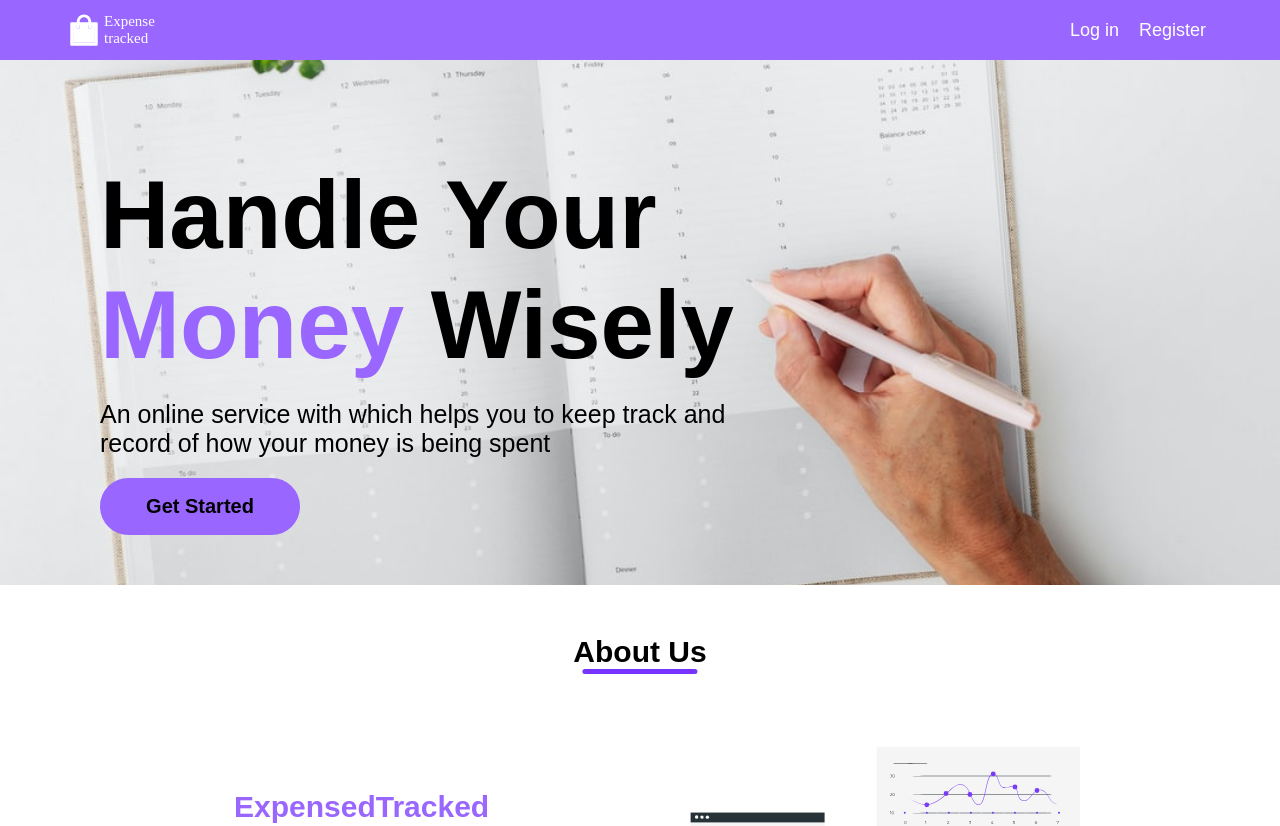
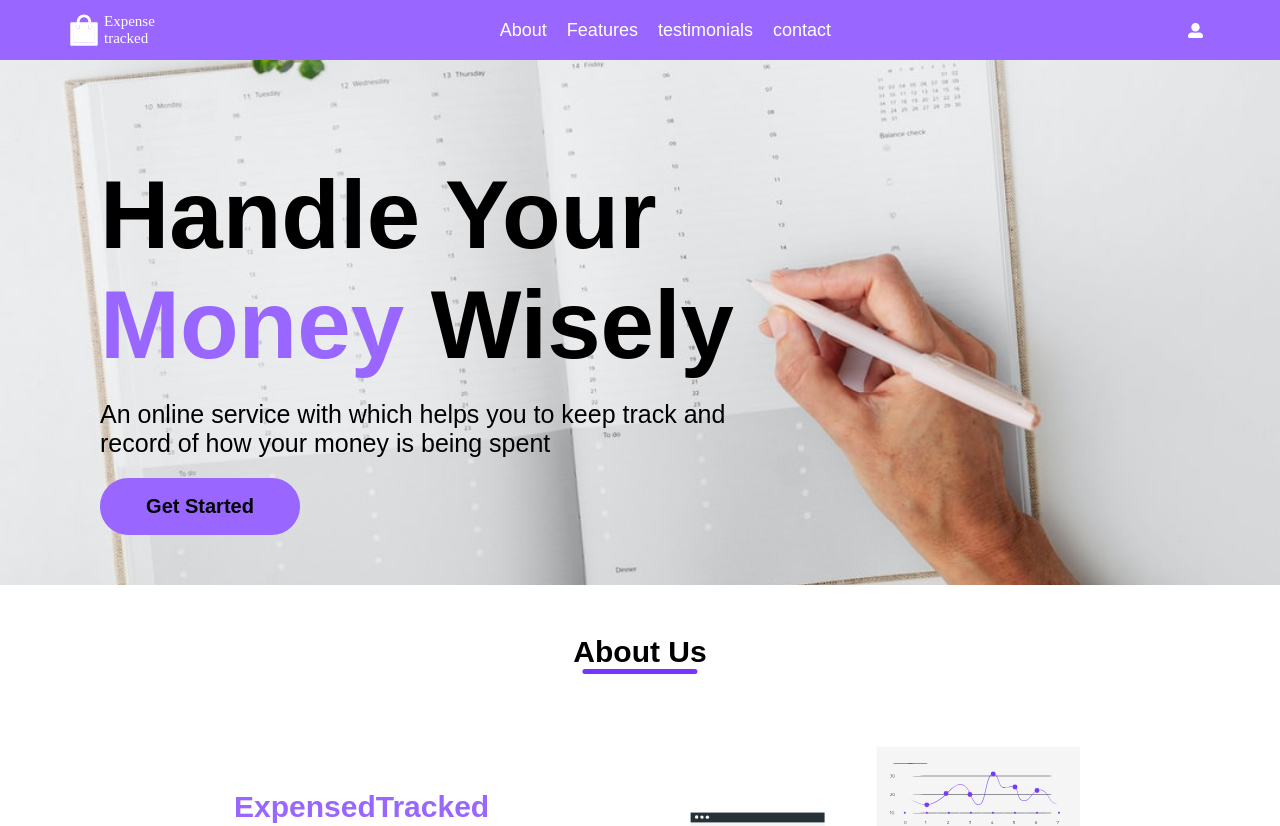
Before and after one commit to deralph/expense-tracker-frontend, a React (Create React App) app: page / in a window 1280 px wide. Shown: the top 826 px of the page. Built offline with nearby package versions, Linux system fonts and the light colour scheme; no server answers.

Commit message:
did some ui chaanges an tried to solve the backend issue

```diff
--- a/src/components/dashboard/dashboardbody/DashboardBody.js
+++ b/src/components/dashboard/dashboardbody/DashboardBody.js
@@ -11,6 +11,8 @@ import Incategories from "../../categories/Incategories";
 import { Link } from "react-router-dom";
 import { RiEqualizerLine } from "react-icons/ri";
 import { reduceFunction } from "../../../extras/functions";
+import { GiHamburgerMenu } from "react-icons/gi";
+import { FaTimes } from "react-icons/fa";
 
 const DashboardBody = ({ result, user }) => {
   const { sidebar, setSidebar } = useGlobal();
@@ -79,9 +81,8 @@ const DashboardBody = ({ result, user }) => {
       i === Cummulative_percent_Array.length - 1
         ? (f = `${Cummulative_percent_Array[i].tohundred}%`)
         : (f = `${Cummulative_percent_Array[i].tohundred}%,`);
-      const returned_Gradient_color = `${
-        Category_colors[Cummulative_percent_Array[i].type]
-      } ${j}% ${f}`;
+      const returned_Gradient_color = `${Category_colors[Cummulative_percent_Array[i].type]
+        } ${j}% ${f}`;
       Real_Gradient_color.push(returned_Gradient_color);
     }
   };
@@ -104,10 +105,19 @@ const DashboardBody = ({ result, user }) => {
     <section className={sidebar ? "dashboard-body overflow" : "dashboard-body"}>
       <>
         {" "}
-        <RiEqualizerLine
-          className="dash-top1"
-          onClick={() => setSidebar(!sidebar)}
-        />
+        {sidebar ?
+          <FaTimes
+            className="dash-top1"
+            style={{ color: '#fff' }}
+            onClick={() => setSidebar(!sidebar)}
+          />
+          :
+          <GiHamburgerMenu
+            className="dash-top1"
+
+            onClick={() => setSidebar(!sidebar)}
+          />
+        }
         <p className="user">welcome {user}</p>
         <Quote
           quote={quotes[presentQuote].quote}
--- a/src/components/dashboard/dashboardbody/dashboardBody.css
+++ b/src/components/dashboard/dashboardbody/dashboardBody.css
@@ -221,9 +221,9 @@
     transition: 1s;
     font-size: 30px;
     left: 20px;
-    background-color: #93f;
+    /* background-color: #93f; */
     padding: 6px;
-    color: #fff;
+    /* color: #fff; */
   }
   .dashboard-body {
     padding: 0;
--- a/src/components/expenses/expenses.css
+++ b/src/components/expenses/expenses.css
@@ -77,15 +77,11 @@
   width: 30px;
 }
 .single-exp {
-  /* margin: 20px; */
   border: 5px solid #96f;
-  /* padding: 20px; */
   font-family: sans-serif;
+  max-width: 500px;
   width: 100%;
-  max-width: 500px;
   box-shadow: 0 0 20px rgba(0, 0, 0, 0.5);
-  display: grid;
-  place-content: center;
   background: #eee;
 }
 .single-exp p {
@@ -93,15 +89,21 @@
   font-size: 18px;
   padding: 10px;
   flex-wrap: wrap;
+  width: 100%;
 }
 .single-span {
-  width: 120px;
+  /* width: 120px; */
+  flex-basis: 40%;
+}
+.main {
+  display: flex;
+  justify-content: center;
+  flex-direction: column;
+  align-items: center;
 }
 .single-main {
-  /* background: rgba(153, 102, 255, 0.3); */
   display: flex;
   justify-content: center;
-  align-items: center;
   flex-direction: column;
   width: 100vw;
   height: 100vh;
@@ -116,6 +118,7 @@
   display: flex;
   align-items: center;
   justify-content: flex-end;
+  max-width: 500px;
   width: 100%;
   margin: 20px 10px;
 }
--- a/src/components/expenses/singleExpense.js
+++ b/src/components/expenses/singleExpense.js
@@ -47,12 +47,12 @@ const SingleExpense = () => {
   return (
     <div className="single-main">
       <Back />
-      <div>
+      <div className="main">
         {!result ? (
           <Loader />
         ) : (
           <>
-            <section className="single-exp">
+            <section className="single-exp" >
               <div
                 style={{
                   display: "flex",
@@ -65,29 +65,29 @@ const SingleExpense = () => {
 
               <p>
                 <span className="single-span">Name : </span>{" "}
-                <span>{productName}</span>
+                <span>{productName || 'loading'}</span>
               </p>
               <p>
                 <span className="single-span">Price : </span>{" "}
-                <span>{price}</span>
+                <span>{price || 'loading'}</span>
               </p>
               <p>
                 <span className="single-span">Numbar : </span>{" "}
-                <span>{productNo}</span>
+                <span>{productNo || 'loading'}</span>
               </p>
               <p>
                 <span className="single-span">Price : </span>{" "}
-                <span>{price * productNo}</span>
+                <span>{price * productNo || 'loading'}</span>
               </p>
               {description && (
                 <p>
                   <span className="single-span">Description : </span>{" "}
-                  <span>{description}</span>
+                  <span>{description || 'loading'}</span>
                 </p>
               )}
               <p>
                 <span className="single-span">Date : </span>{" "}
-                <span>{date && date.slice(0, 10)}</span>
+                <span>{date && date.slice(0, 10) || 'loading'}</span>
               </p>
               <p>
                 {/* <span className="single-span">Month : </span> <span>{month}</span> */}
--- a/src/components/home/features/Features.js
+++ b/src/components/home/features/Features.js
@@ -26,7 +26,7 @@ const Features = () => {
     },
   ];
   return (
-    <section className="features">
+    <section className="features" id='features'>
       <h3>Features</h3>
       <div className="feature-box">
         {feat.map((feats) => (
--- a/src/components/home/navbar/Navbar.js
+++ b/src/components/home/navbar/Navbar.js
@@ -3,20 +3,62 @@ import "./navbar.css";
 import { Link } from "react-router-dom";
 import { useGlobal } from "../../context/Context";
 import Logo from "../logo/Logo";
+import { FaUserAlt } from "react-icons/fa";
 
 const Navbar = () => {
   const { setSignIn } = useGlobal();
   return (
     <nav className="nav">
       <Logo />
-      <ul>
+      <ul className="links">
         <li>
+          <a
+            href="#about"
+            style={{ color: "white" }}
+          >
+            About
+          </a>
+        </li>
+        <li>
+          {" "}
+          <a
+            href="#features"
+            style={{ color: "white" }}
+          >
+            Features
+          </a>
+        </li>
+        <li>
+          {" "}
+          <a
+            href="#testimonial"
+            style={{ color: "white" }}
+          >
+            testimonials
+          </a>
+        </li>
+        <li>
+          {" "}
+          <a
+            href="#contact"
+            style={{ color: "white" }}
+          >
+            contact
+          </a>
+        </li>
+      </ul>
+      <div className="user-con">
+
+        <FaUserAlt className="user" style={{ fontSize: '15px' }} />
+        <ul className="auth">
+          <li>
+            {" "}
             <Link
               to="/signin"
-            onClick={() => setSignIn(true)}
-            style={{ color: "white" }}
+              onClick={() => setSignIn(false)}
+              style={{ color: "#f1f1f1", fontSize: '15px' }}
             >
-            Log in
+              Login
             </Link>
           </li>
           <li>
@@ -24,12 +66,13 @@ const Navbar = () => {
             <Link
               to="/signin"
               onClick={() => setSignIn(false)}
-            style={{ color: "white" }}
+              style={{ color: "#f1f1f1", fontSize: '15px' }}
             >
               Register
             </Link>
           </li>
         </ul>
+      </div>
     </nav>
   );
 };
--- a/src/components/home/navbar/navbar.css
+++ b/src/components/home/navbar/navbar.css
@@ -23,12 +23,50 @@ nav ul li a {
   padding: 10px;
   cursor: pointer;
 }
-/* .nav_bg {
-  background: #9966ff;
-  opacity: 1;
-  z-index: 100;
-  transition: 1s;
-} */
+.user-con {
+  position: relative;
+  display: flex;
+  justify-content: center;
+  align-items: center;
+  /* background: #5e5c5c80; */
+  width: 40px;
+  height: 40px;
+}
+.user-con:hover .auth {
+  display: block;
+}
+.user-con:hover .auth {
+  display: block;
+}
+.auth {
+  display: none;
+  /* display: block; */
+  position: absolute;
+  background: #5e5c5c;
+  border-radius: 10px;
+  padding: 10px;
+  right: 0;
+  top: 100%;
+  width: 150px;
+  transition: 0.5s;
+}
+.auth li {
+  padding: 6px;
+}
+.auth li:first-child {
+  border-bottom: 1px solid #5e5c5c80;
+}
+.user {
+  color: #fff;
+  font-size: 5px;
+  /* position: absolute;
+  top: -50%;
+  transform: translateY(50%); */
+}
+.user:hover {
+  transition: 0.5s;
+  color: #f1f1f1;
+}
 
 @media (min-width: 1800px) {
   nav ul li a {
@@ -37,6 +75,18 @@ nav ul li a {
   }
   .nav {
     padding: 40px 8%;
+  }
+}
+@media (max-width: 85lpx) {
+  .user {
+    position: absolute;
+    top: -50%;
+    transform: translateY(50%);
+  }
+}
+@media (max-width: 639px) {
+  .links {
+    display: none;
   }
 }
 @media (max-width: 360px) {
--- a/src/components/home/testimonials/Testi.js
+++ b/src/components/home/testimonials/Testi.js
@@ -27,7 +27,7 @@ const userData = [
 ];
 const Testi = () => {
   return (
-    <section className="testi">
+    <section className="testi" id="testimonial">
       <h3>Testimonial</h3>
       <article className="test1">
         {userData.map((user) => {
--- a/src/index.css
+++ b/src/index.css
@@ -8,6 +8,9 @@ body {
 }
 textarea {
   resize: none;
+}
+html {
+  scroll-behavior: smooth;
 }
 a {
   text-decoration: none;
```
Also changed, not shown: 1 other file (tests, documents, lock files or other folders). Lines whose indentation alone changed are shown as unchanged.
